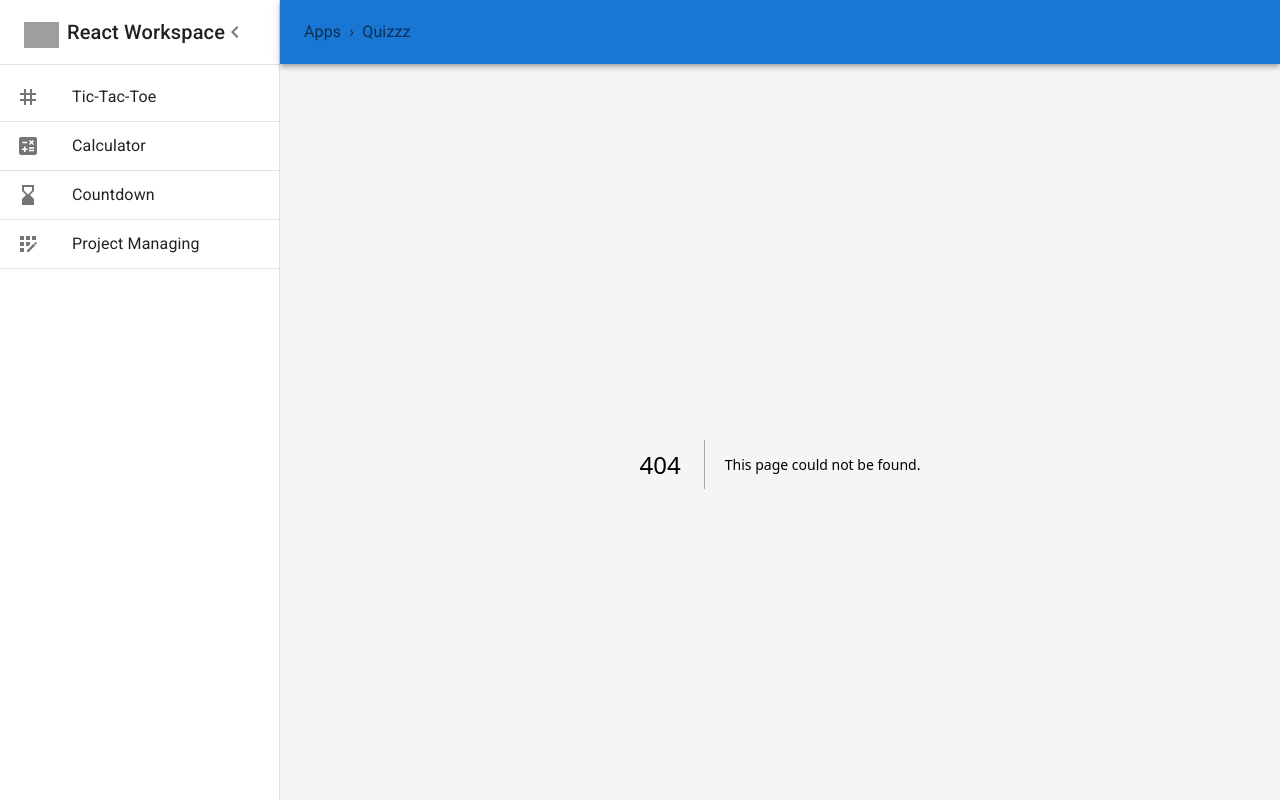
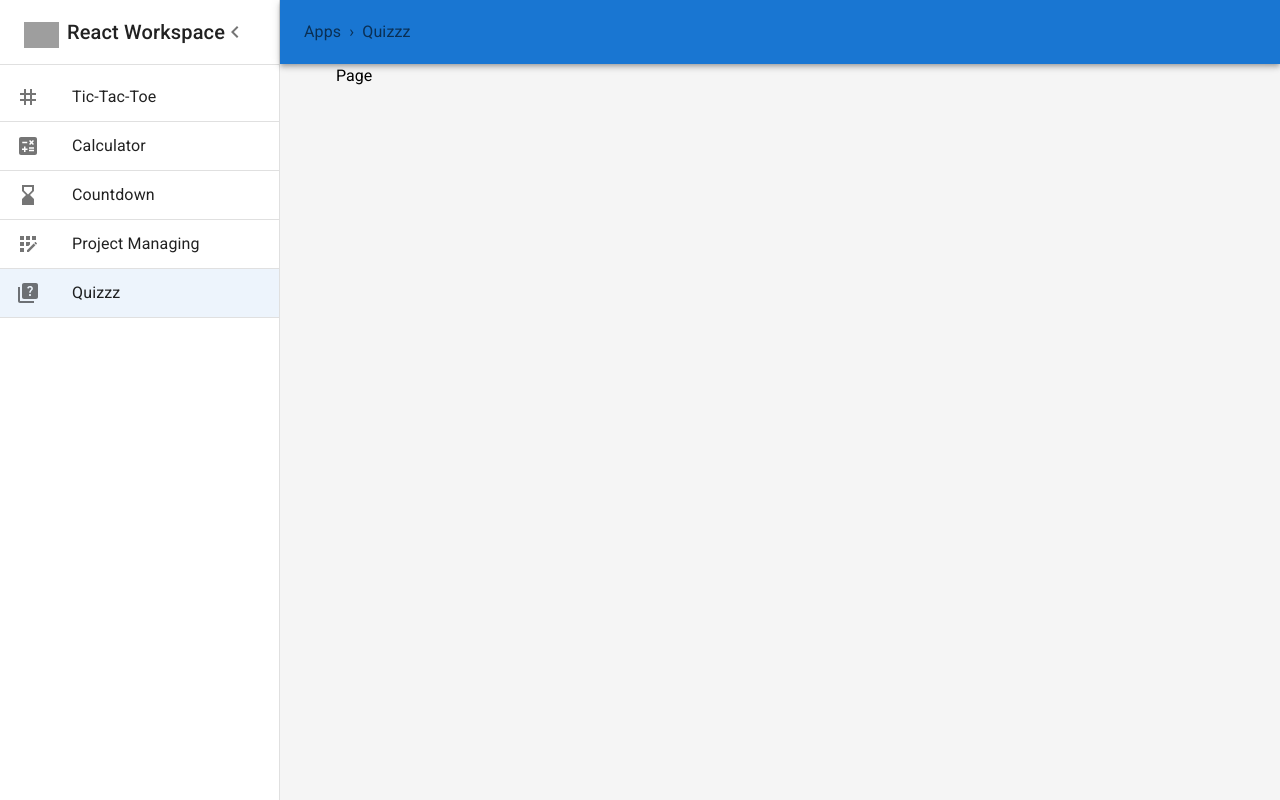
Before and after one commit to DvirMon/React-Workspace, a Next.js app: page /apps/Quizzz in a window 1280 px wide. Before the commit this address had no page. Built offline with nearby package versions, Linux system fonts and the light colour scheme; grey boxes are pictures that could not be loaded.

Commit message:
add Quizzz page, layout and routing

```diff
--- /dev/null
+++ b/src/app/apps/Quizzz/layout.tsx
@@ -0,0 +1,9 @@
+import PageContainer from "@/app/ui/layout/Container";
+
+export default function QuizLayout({
+  children,
+}: {
+  children: React.ReactNode;
+}) {
+  return <PageContainer>{children}</PageContainer>;
+}
--- /dev/null
+++ b/src/app/apps/Quizzz/page.tsx
@@ -0,0 +1,5 @@
+import React from "react";
+
+export default function Page() {
+  return <div>Page</div>;
+}
--- a/src/app/routes.ts
+++ b/src/app/routes.ts
@@ -7,4 +7,5 @@ export const routes = {
   investment: "/apps/Investment-Calculator",
   countdown: "/apps/Countdown",
   projectManaging: "/apps/Project-Manager",
+  quizzz: "/apps/Quizzz",
 };
--- a/src/app/ui/layout/MenuItem.tsx
+++ b/src/app/ui/layout/MenuItem.tsx
@@ -11,9 +11,9 @@ import { ListItem } from "@mui/material";
 import ListItemButton from "@mui/material/ListItemButton";
 import ListItemIcon from "@mui/material/ListItemIcon";
 import ListItemText from "@mui/material/ListItemText";
+import QuizIcon from "@mui/icons-material/Quiz";
 import Link from "next/link";
 import { useMemo } from "react";
-
 
 interface MenuItemProps {
   icon: JSX.Element;
@@ -58,6 +58,11 @@ export const secondaryItems: MenuItemProps[] = [
     text: "Project Managing",
     link: routes.projectManaging,
   },
+  {
+    icon: <QuizIcon />,
+    text: "Quizzz",
+    link: routes.quizzz,
+  },
 ];
 
 export const mainListItems = (
```
